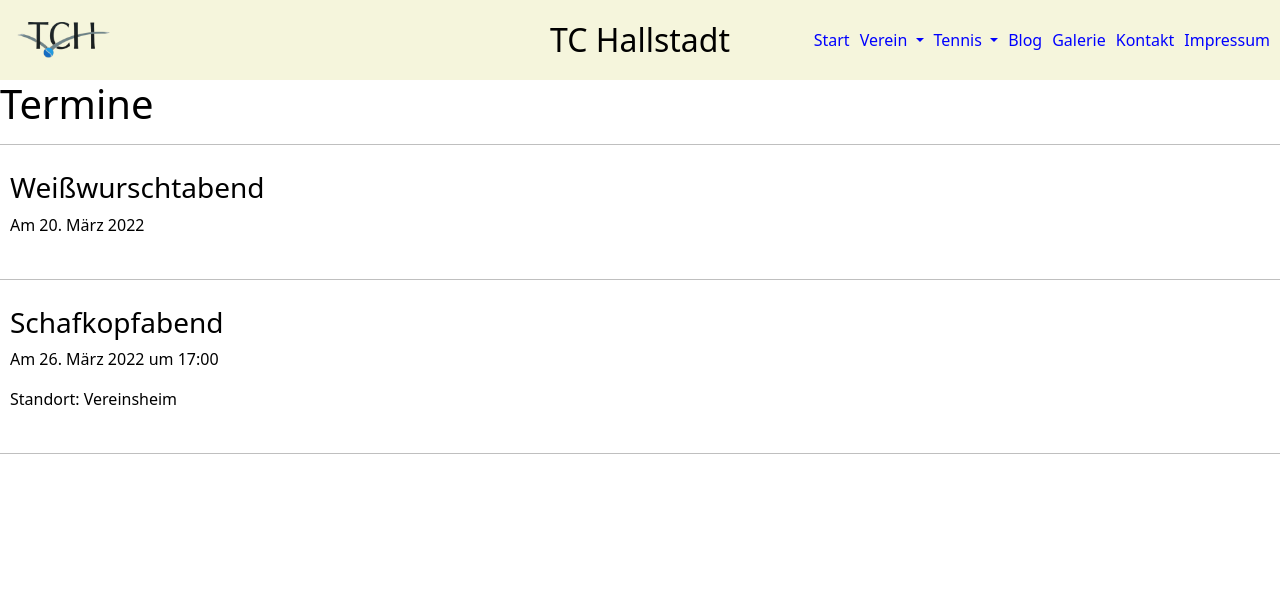
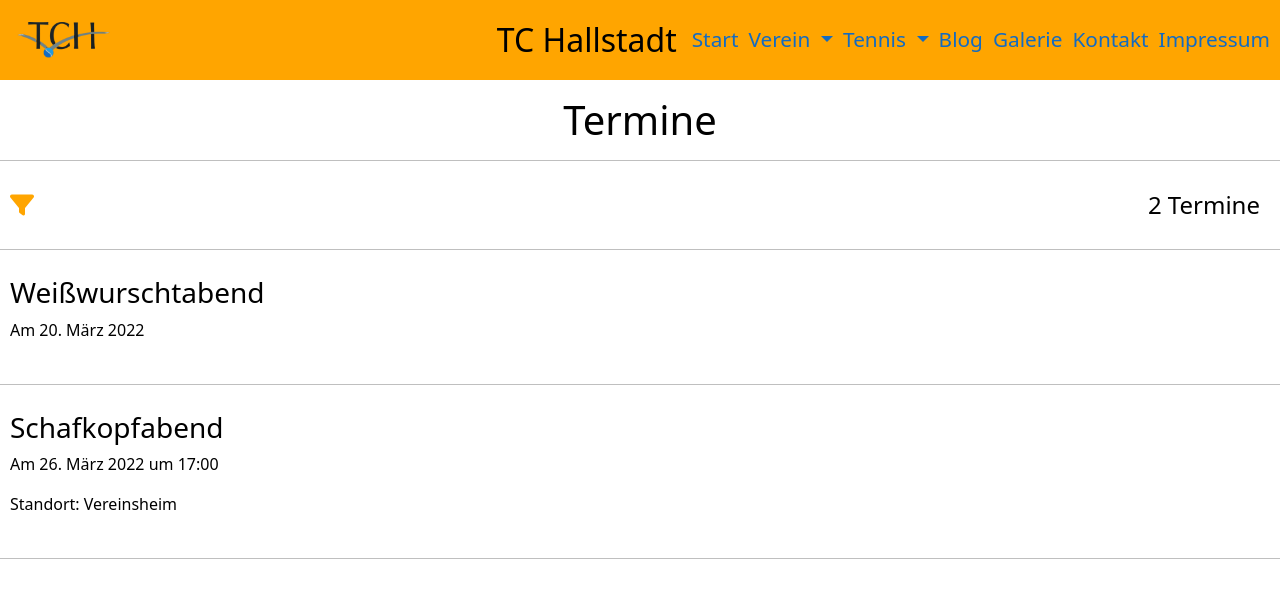
Before and after one commit to Joniber/tennisclub, a Django app: page /verein/termine in a window 1280 px wide. Shown: the top 598 px of the page. Run offline with Django 4.2, Linux system fonts and the light colour scheme; data comes from the database, SQL or seed files in the repository; parts of the project's set-up code (start-up, migrations or seed data) failed here and were passed over; some libraries are stand-ins or nearby versions.

Commit message:
Added filter system

```diff
--- a/static/css/style.css
+++ b/static/css/style.css
@@ -39,12 +39,13 @@ a:hover {
 }
 
 nav a {
-  color: blue;
+  color: #136bc2;
+  font-size: 1.3rem;
 }
 
 header {
   width: 100%;
-  background-color: beige;
+  background-color: var(--default-color);
   z-index: 10000;
   color: var(--font-color);
   height: 10vh;
@@ -133,15 +134,24 @@ nav > ul {
   width: 100%;
   align-items: center;
   justify-content: center;
-  position: absolute;
-  top: 30vh;
+  position: relative;
   scale: 0.5;
+  z-index: -1;
 }
 
 .blog_post_detail {
   display: flex;
   flex-direction: column;
   align-items: center;
+}
+
+#filterreset{
+  display: none;
+}
+
+#filterreset.active{
+  display: inline;
+  width: fit-content;
 }
 
 .fa-bars {
@@ -151,6 +161,15 @@ nav > ul {
   flex-grow: 1;
   flex-basis: 0;
   justify-content: flex-end;
+}
+
+.wrapper>h1{
+  display: flex;
+  width: 100%;
+  justify-content: center;
+  align-items: center;
+  margin-top: 1rem;
+  margin-bottom: 0;
 }
 
 .fa-times {
@@ -341,13 +360,30 @@ footer p {
   width: 100%;
 }
 
+
+
 #filter {
-  cursor: pointer;
   padding-right: 10px;
   display: flex;
-  flex-direction: column;
+  align-items: center;
+  font-size: 1.5rem;
   justify-content: space-between;
+}
+#filter i {
+  cursor: pointer;
+  width: fit-content;
+  color: var(--default-color);
+}
+
+.blog_filter button[type="submit"]{
+  display: flex;
+  justify-content: center;
+  gap: .5rem;
   align-items: center;
+}
+
+.blog_filter button[type="submit"] p {
+  margin-bottom: 0px;
 }
 
 #filter + .blog_filter {
@@ -360,14 +396,10 @@ footer p {
   display: inline;
 }
 
-.add input:required{
+.add input:required {
   border-color: var(--default-color);
   border-style: solid;
 }
-
-
-
-
 
 .blog_posts_homepage .blog_post .blog_post_card {
   width: 100%;
@@ -389,6 +421,51 @@ footer p {
 .courts_link {
   color: var(--default-color);
   font-size: 30px;
+}
+
+.filter {
+  padding: 10px;
+  z-index: 30;
+  background-color: var(--bg-color);
+
+
+}
+
+.filter select {
+  display: block;
+  width: 100%;
+  padding: 0.375rem 0.75rem;
+  font-size: 1rem;
+  font-weight: 400;
+  line-height: 1.5;
+  color: #212529;
+  background-color: #fff;
+  background-clip: padding-box;
+  border: 1px solid #ced4da;
+  border-top-color: rgb(206, 212, 218);
+  border-top-style: solid;
+  border-right-color: rgb(206, 212, 218);
+  border-right-style: solid;
+  border-bottom-color: rgb(206, 212, 218);
+  border-bottom-style: solid;
+  border-left-color: rgb(206, 212, 218);
+  border-left-style: solid;
+  -webkit-appearance: none;
+  -moz-appearance: none;
+  appearance: none;
+  border-radius: 0.25rem;
+  transition: border-color 0.15s ease-in-out, box-shadow 0.15s ease-in-out;
+}
+
+.filter button{
+  display: block;
+  width: 100%;
+  padding: 0.375rem 0.75rem;
+  font-size: 1rem;
+  font-weight: 400;
+  line-height: 1.5;
+  background-clip: padding-box;
+  margin-top: 1rem;
 }
 
 .blog_post_funktion {
@@ -557,9 +634,10 @@ footer p {
     flex-direction: column;
     position: absolute;
     top: 10vh;
-    background-color: beige;
+    background-color: var(--default-color);
     width: 100vw;
     padding-bottom: 10px;
+    font-size: 1.5rem;
   }
 
   .fa-bars,
--- a/tennisclub/filters.py
+++ b/tennisclub/filters.py
@@ -1,5 +1,6 @@
 import django_filters
 from django_filters import DateRangeFilter
+from matplotlib import widgets
 from .models import *
 from django import forms
 class DateInput(forms.DateInput):
@@ -14,39 +15,20 @@ class BlogFilter(django_filters.FilterSet):
         ('z-a', 'z->a'),
     )
 
-    titel = django_filters.CharFilter(field_name='titel', lookup_expr='icontains')
-    inhalt = django_filters.CharFilter(field_name='inhalt', lookup_expr='icontains')
-    autor = django_filters.CharFilter(field_name='autor__username', lookup_expr='iexact')
-    date = DateRangeFilter(field_name='date', empty_label='Gesamter Zeitraum')
-    sort = django_filters.ChoiceFilter(choices = CHOICES, method='filter_by_order',empty_label=None, )
+    titel = django_filters.CharFilter(field_name='titel', lookup_expr='icontains', label="Titel", widget=forms.TextInput(attrs={'placeholder': 'Titel', 'class': 'form-control'}))
+    inhalt = django_filters.CharFilter(field_name='inhalt', lookup_expr='icontains', label="Inhalt", widget=forms.TextInput(attrs={'placeholder': 'Inhalt', 'class': 'form-control'}))
+    autor = django_filters.CharFilter(field_name='autor__username', lookup_expr='iexact', label="Autor", widget=forms.TextInput(attrs={'placeholder': 'Autor', 'class': 'form-control'}))
+    standort = django_filters.CharFilter(field_name='standort', lookup_expr='iexact', label="Standort", widget=forms.TextInput(attrs={'placeholder': 'Standort', 'class': 'form-control'}))
+
+    date = DateRangeFilter(field_name='date', empty_label='Gesamter Zeitraum', label="Datum")
+    sort = django_filters.ChoiceFilter(choices = CHOICES, method='filter_by_order',empty_label=None, label="Sortieren")
 
     class Meta:
         model = BlogPost
+        fields = {
 
+        }
 
-        widgets = {
-                'date': DateInput(attrs={
-                    'class': "form-control",
-                    'placeholder': 'Tag Monat Jahr',
-                    }),
-                'bild': forms.FileInput(attrs={
-                        'class': "form-control",
-                    }),
-                'standort': forms.TextInput(attrs={
-                    'class': "form-control",
-                    'placeholder': 'Standort'
-                    }),
-                'inhalt': forms.TextInput(attrs={
-                    'class': "form-control",
-                    'placeholder': 'Inhalt'
-                    }),
-                'titel': forms.TextInput(attrs={
-                    'class': "form-control",
-                    'placeholder': 'Titel'
-                    }),
-
-
-            }
 
     def filter_by_order(self, queryset, name, value):
         if value=='old-new':
@@ -54,10 +36,47 @@ class BlogFilter(django_filters.FilterSet):
         elif value == 'new-old':
             expression = '-date'
         elif value == 'a-z':
-            expression = '-body'
+            expression = 'inhalt'
         elif value == 'z-a':
-            expression = '-body'
+            expression = '-inhalt'
         else:
             expression = '-date'
 
         return queryset.order_by(expression)
+
+class TerminFilter(django_filters.FilterSet):
+
+    CHOICES =(
+        ('new-old', 'neu->alt'),
+        ('old-new', 'alt->neu'),
+        ('a-z', 'a->z'),
+        ('z-a', 'z->a'),
+    )
+
+    bezeichnung = django_filters.CharFilter(field_name='bezeichnung', lookup_expr='icontains', label="Titel", widget=forms.TextInput(attrs={'placeholder': 'Titel', 'class': 'form-control'}))
+    autor = django_filters.CharFilter(field_name='autor__username', lookup_expr='iexact', label="Autor", widget=forms.TextInput(attrs={'placeholder': 'Autor', 'class': 'form-control'}))
+    standort = django_filters.CharFilter(field_name='location', lookup_expr='iexact', label="Standort", widget=forms.TextInput(attrs={'placeholder': 'Standort', 'class': 'form-control'}))
+
+    date = DateRangeFilter(field_name='date', empty_label='Gesamter Zeitraum', label="Datum")
+    sort = django_filters.ChoiceFilter(choices = CHOICES, method='filter_by_order',empty_label=None, label="Sortieren")
+
+    class Meta:
+        model = BlogPost
+        fields = {
+
+        }
+
+
+    def filter_by_order(self, queryset, name, value):
+        if value=='old-new':
+            expression = 'date'
+        elif value == 'new-old':
+            expression = '-date'
+        elif value == 'a-z':
+            expression = 'inhalt'
+        elif value == 'z-a':
+            expression = '-inhalt'
+        else:
+            expression = '-date'
+
+        return queryset.order_by(expression)
--- a/tennisclub/templates/termine.html
+++ b/tennisclub/templates/termine.html
@@ -2,6 +2,33 @@
 
 <h1>Termine</h1>
 <hr />
+
+<div class="filter">
+  <div id="filter">
+    <i id="filtericon" class="fas fa-filter"></i>
+        <a id="filterreset" href="/verein/termine">Filter zurücksetzen</a>
+        {{termine.count}} Termine
+  </div>
+
+  <div class="blog_filter">
+    <form method="get">
+      {{myFilter.form}}
+      <button
+        class="btn btn-primary"
+        style="text-align: center"
+        type="submit"
+        name="submit"
+        value="Search"
+        id="filtersubmit"
+      >
+        <i class="fas fa-search"></i>
+
+        <p>Filtern</p>
+      </button>
+    </form>
+  </div>
+</div>
+<hr>
 <div class="termine">
   {% for termin in termine %}
   <div class="termin">
@@ -203,6 +230,16 @@
   </div>
   {% endif %} {% endblock content %} {% block script %}
   <script>
+    let filtersubmit = document.getElementById('filtersubmit')
+    let filterbtn = document.getElementById('filtericon');
+  let filter = document.getElementById('filter')
+  let filterreset = document.getElementById('filterreset')
+  filterbtn.onclick = function () {
+    filter.classList.toggle('active');
+    filterreset.classList.toggle('active');
+  };
+
+
     close = document.getElementById('termin_hinzufuegen_close');
     show = document.getElementById('termin_short_hinzufuegen');
 
--- a/tennisclub/views.py
+++ b/tennisclub/views.py
@@ -32,11 +32,12 @@ def rückblick_view(request):
 def termine_view(request):
 
     termine = Termine.objects.all().order_by('date')
-
+    myFilter = TerminFilter(request.GET, queryset=termine)
+    termine = myFilter.qs
 
     termineForm = TermineForm()
 
-    return render(request, 'termine.html', {'termine':termine, 'termineForm': termineForm})
+    return render(request, 'termine.html', {'termine':termine, 'termineForm': termineForm, 'myFilter': myFilter})
 
 
 def createtermin_view(request):
```
Also changed, not shown: tennisclub/templates/blog.html (+12 -14 lines).
